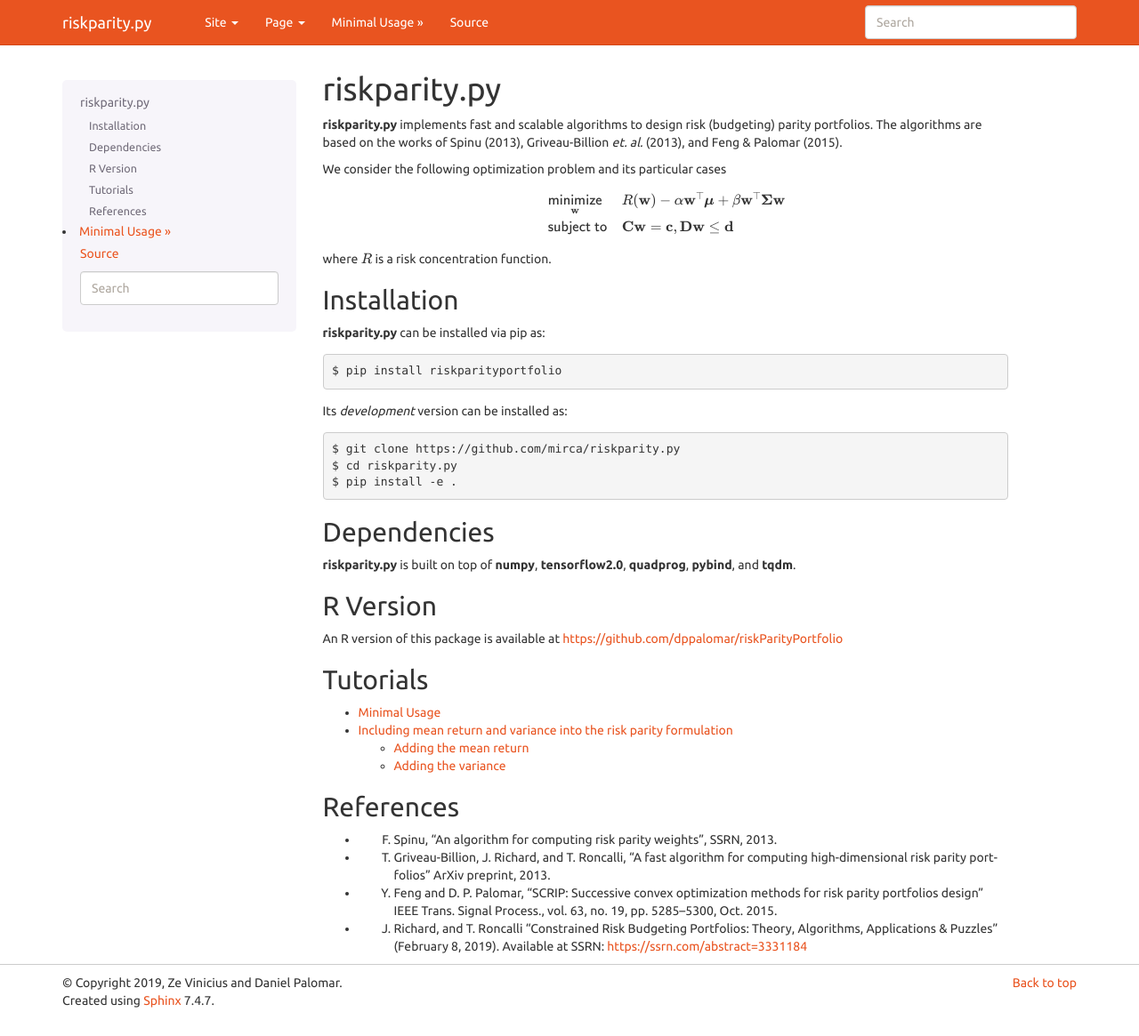
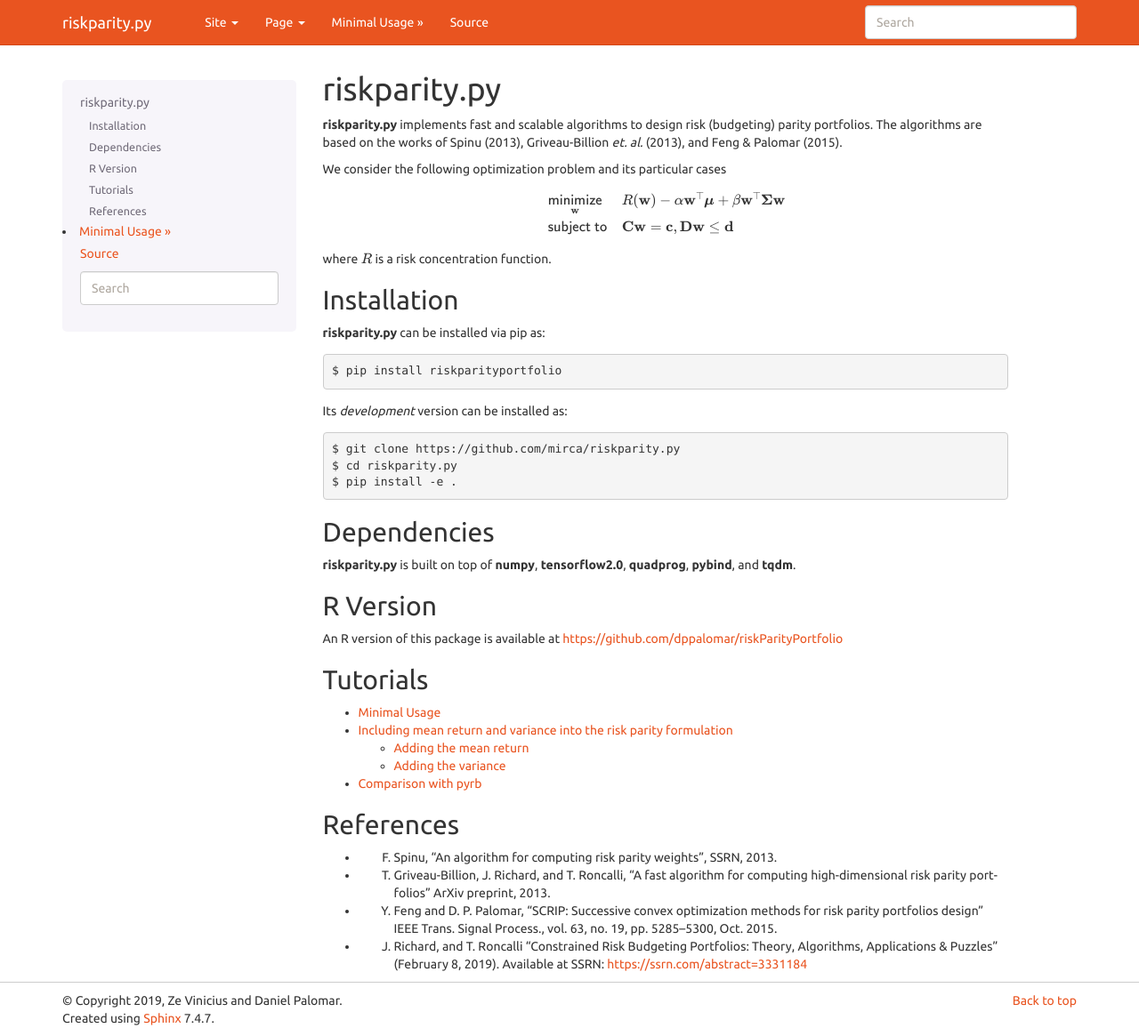
Before and after one commit to convexfi/riskparity.py, a Sphinx documentation site: the page built from docs/source/index.rst, in a window 1280 px wide and 1165 px high. Shown: the whole window at 89% size. Built offline with Sphinx 7.4.7, drawn with Linux system fonts in a browser that asks for light colours.

Commit message:
docs: add tutorial comparing against pyrb

```diff
--- a/docs/source/index.rst
+++ b/docs/source/index.rst
@@ -51,6 +51,7 @@ Tutorials
 
         tutorials/minimal-usage.ipynb
         tutorials/including-mean-return-and-variance.ipynb
+        tutorials/comparison-with-pyrb.ipynb
 
 References
 ----------
```
Also changed, not shown: docs/source/tutorials/comparison-with-pyrb.ipynb (added).
